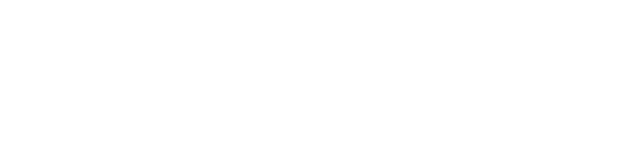
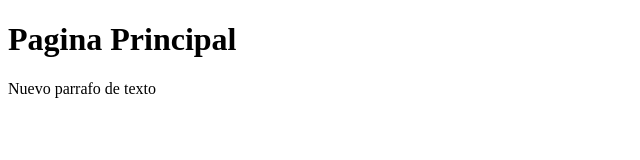
Before and after one commit to Nicoleeeeeeeeeeeeeeeeee/Segundo-repositorio---APO-II---Grupo-Laura, a plain HTML site: page index.html in a window 1280 px wide. Shown: the whole page, without its empty margins (0-640 px from the left). Drawn offline with Linux system fonts and the light colour scheme.

Commit message:
Nuevo parrafo

```diff
--- a/index.html
+++ b/index.html
@@ -6,6 +6,7 @@
     <title>Document</title>
 </head>
 <body>
-
+    <h1>Pagina Principal</h1>
+    <p>Nuevo parrafo de texto</p>
 </body>
 </html>
```
